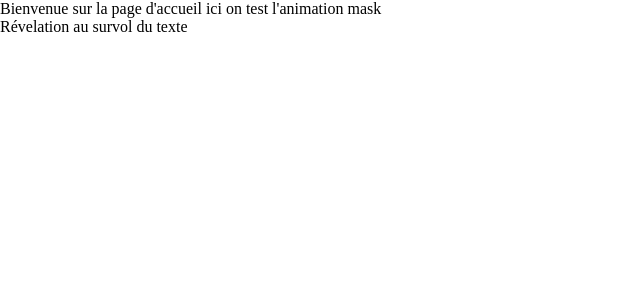
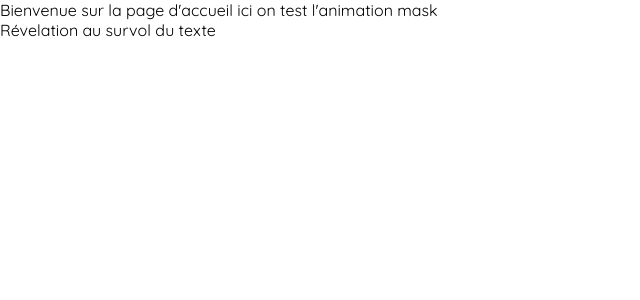
Before and after one commit to Scharlyopitz/MaskEffect, a React (Vite) app: page / in a window 1280 px wide. Shown: the top 300 px of the page, without its empty margins (0-640 px from the left). Built offline with nearby package versions, Linux system fonts and the light colour scheme.

Commit message:
Ajout de la font

```diff
--- /dev/null
+++ b/src/sass/_fonts.scss
@@ -0,0 +1 @@
+@import url("https://fonts.googleapis.com/css2?family=Quicksand:wght@300..700&display=swap");
--- a/src/sass/_reset.scss
+++ b/src/sass/_reset.scss
@@ -3,3 +3,7 @@
   margin: 0;
   box-sizing: border-box;
 }
+
+body {
+  font-family: "Quicksand", serif;
+}
--- a/src/style/style.css
+++ b/src/style/style.css
@@ -1,5 +1,10 @@
+@import url("https://fonts.googleapis.com/css2?family=Quicksand:wght@300..700&display=swap");
 * {
   padding: 0;
   margin: 0;
   box-sizing: border-box;
+}
+
+body {
+  font-family: "Quicksand", serif;
 }/*# sourceMappingURL=style.css.map */
--- a/src/style/style.scss
+++ b/src/style/style.scss
@@ -1 +1,2 @@
 @import "../sass/reset";
+@import "../sass/fonts";
```
Also changed, not shown: 1 other file (tests, documents, lock files or other folders).
